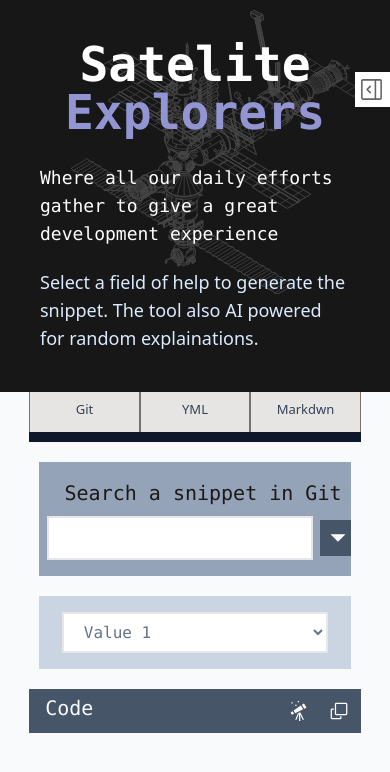
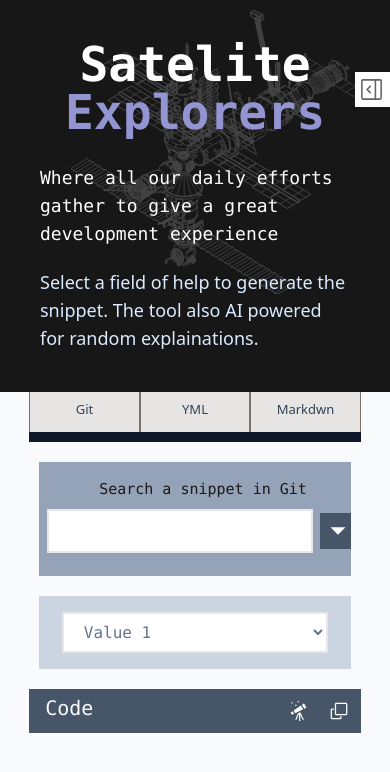
Before and after one commit to XYLOPHONE-TEC/Satelite-DailyExplorer, a React (Vite) app: page / in a window 390 px wide. Shown: the top 772 px of the page. Built offline with nearby package versions, Linux system fonts and the light colour scheme.

Commit message:
corrected search breack down

```diff
--- a/src/components/mircrocomponents/Search.jsx
+++ b/src/components/mircrocomponents/Search.jsx
@@ -19,7 +19,7 @@ export default function Search(){
     return(
         <>
         <div className="bg-slate-400 p-2 py-4 border-none w-[80%] h-[114px] relative m-auto mt-5 mb-5 md:w-[50%]">
-            <p className=" text-[20px] text-center pb-2 text-stone-900  font-mono md:text-left pl-4"> Search a snippet in {"Git"}</p>
+            <p className=" text-[15px] text-center pb-2 text-stone-900  font-mono md:text-left pl-4 md:text-[20px]"> Search a snippet in {"Git"}</p>
             <div className=" flex flex-row w-[100%] m-auto ">
                 <input type="text" className="w-[90%] py-2 pl-4 focus:border-slate-600 border-solid border-2 text-slate-500 font-mono" />
                 <span onClick={setter} className="p-2 w-[10%]  block justify-center mt-1 absolute right-0 bg-slate-600 focus:bg-white md:w-[32px]" title="Select from dropdowm">{<GoTriangleDown style={style}/>}</span>
```
